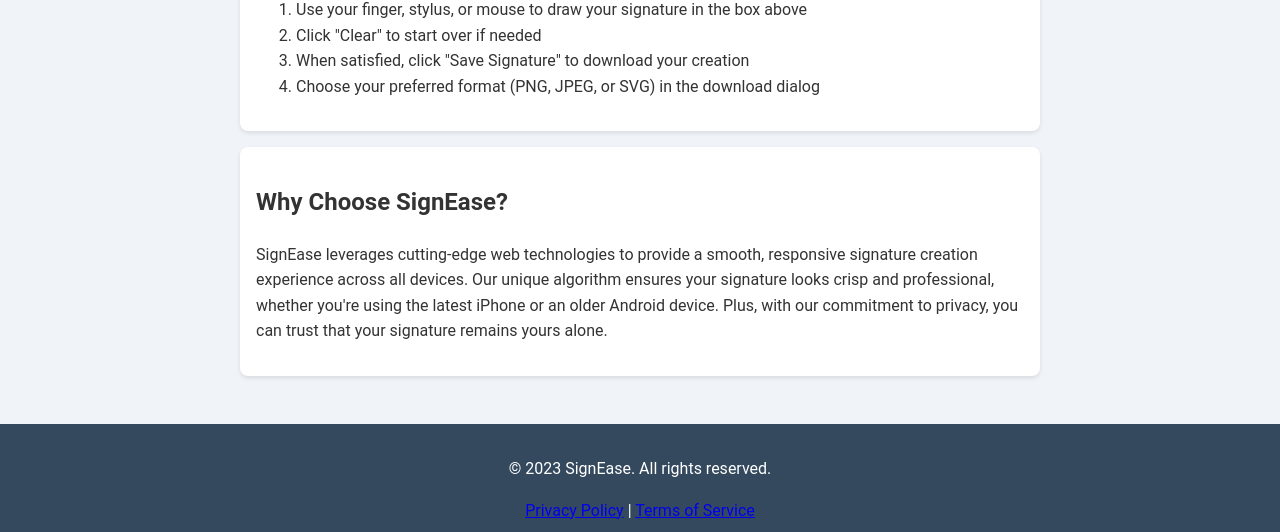
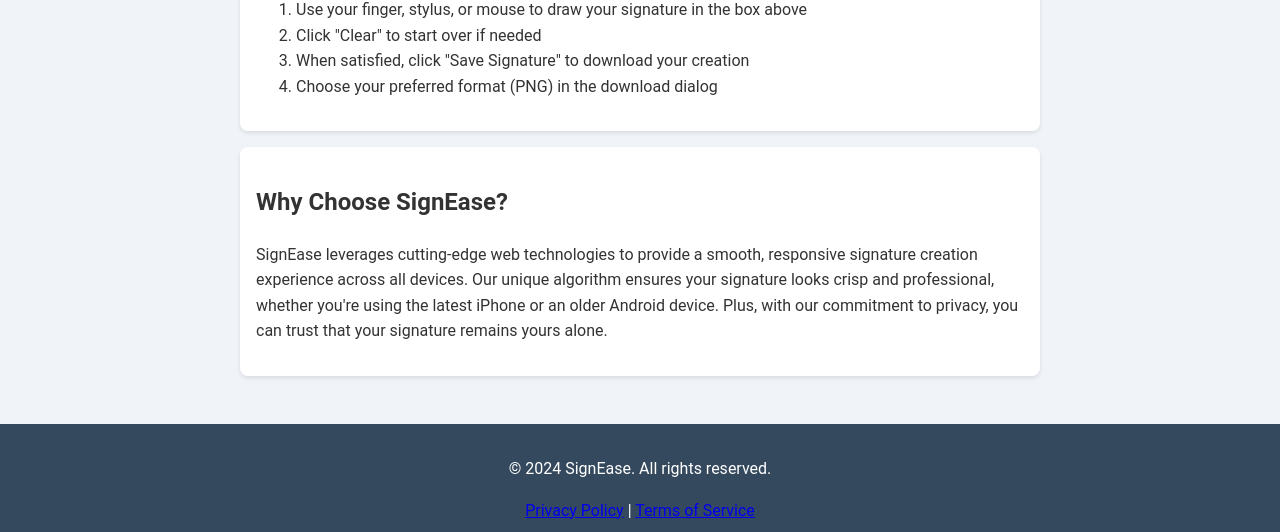
Before and after one commit to PrinceAlwish/sigEase, a plain HTML site: page index.html in a window 1280 px wide. Shown: the part 954-1486 px from the top of the page. Drawn offline with nearby package versions, Linux system fonts and the light colour scheme.

Commit message:
Update index.html

```diff
--- a/index.html
+++ b/index.html
@@ -85,7 +85,7 @@
         <li>Use your finger, stylus, or mouse to draw your signature in the box above</li>
         <li>Click "Clear" to start over if needed</li>
         <li>When satisfied, click "Save Signature" to download your creation</li>
-        <li>Choose your preferred format (PNG, JPEG, or SVG) in the download dialog</li>
+        <li>Choose your preferred format (PNG) in the download dialog</li>
       </ol>
     </div>
 
@@ -96,7 +96,7 @@
   </main>
 
   <footer>
-    <p>&copy; 2023 SignEase. All rights reserved.</p>
+    <p>&copy; 2024 SignEase. All rights reserved.</p>
     <p><a href="https://signature.io/privacy">Privacy Policy</a> | <a href="https://signature.io/terms">Terms of Service</a></p>
   </footer>
 
```
